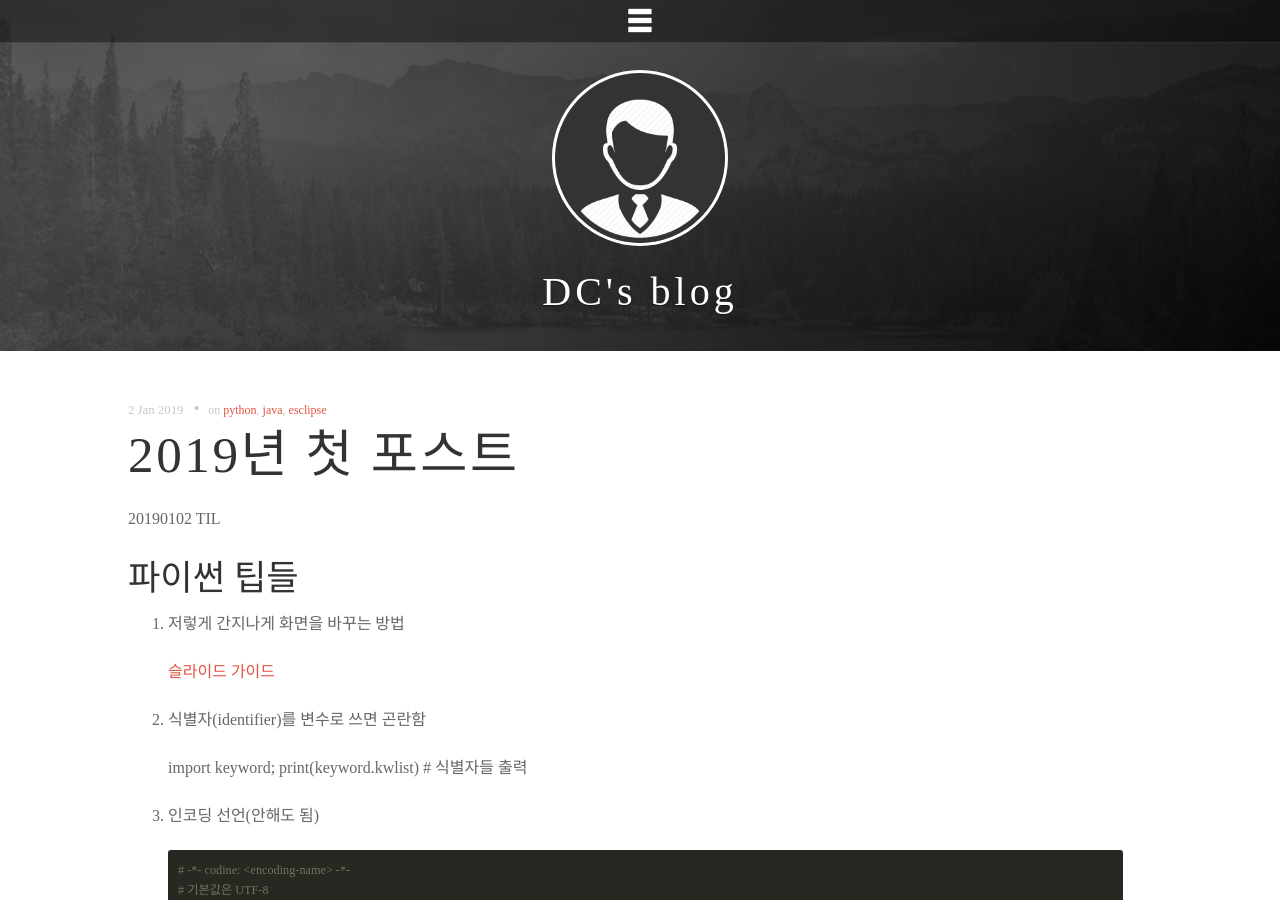
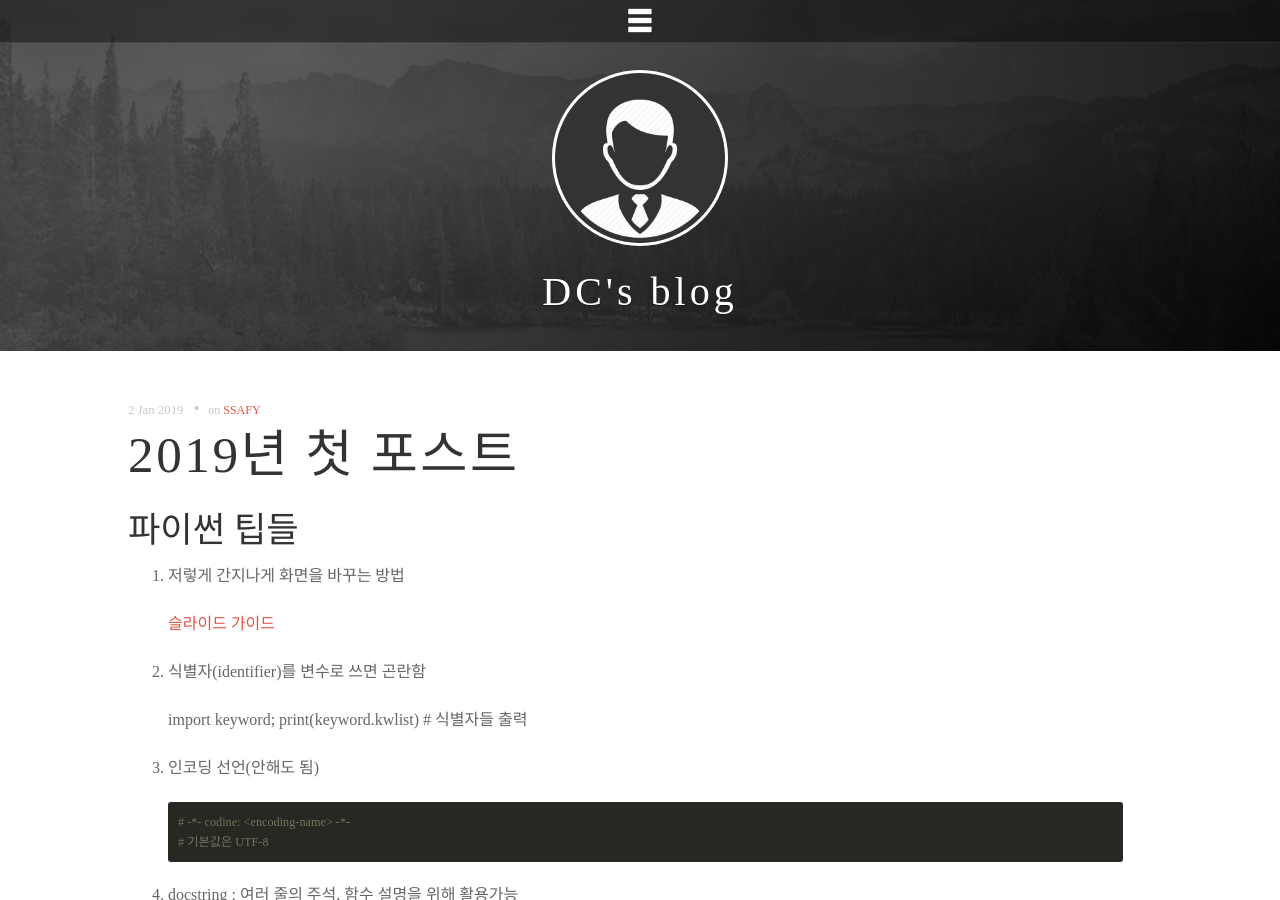
Before and after one commit to DongChanS/DongChanS.github.io, a Jekyll site: the page built from _posts/2019-01-02-9.md, in a window 1280 px wide and 900 px high. Built offline with Jekyll 4.4.1, drawn with Linux system fonts in a browser that asks for light colours; some web fonts are replaced; comment, search, counter and statistics services are not loaded.

Commit message:
Update 2019-01-02-9.md

```diff
--- a/_posts/2019-01-02-9.md
+++ b/_posts/2019-01-02-9.md
@@ -2,10 +2,8 @@
 layout : post
 title : 2019년 첫 포스트
 author : Shin Dong Chan
-tags : ["python","java","esclipse"]
+tags : ["SSAFY"]
 ---
-
-20190102 TIL
 
 ## 파이썬 팁들
 
```
